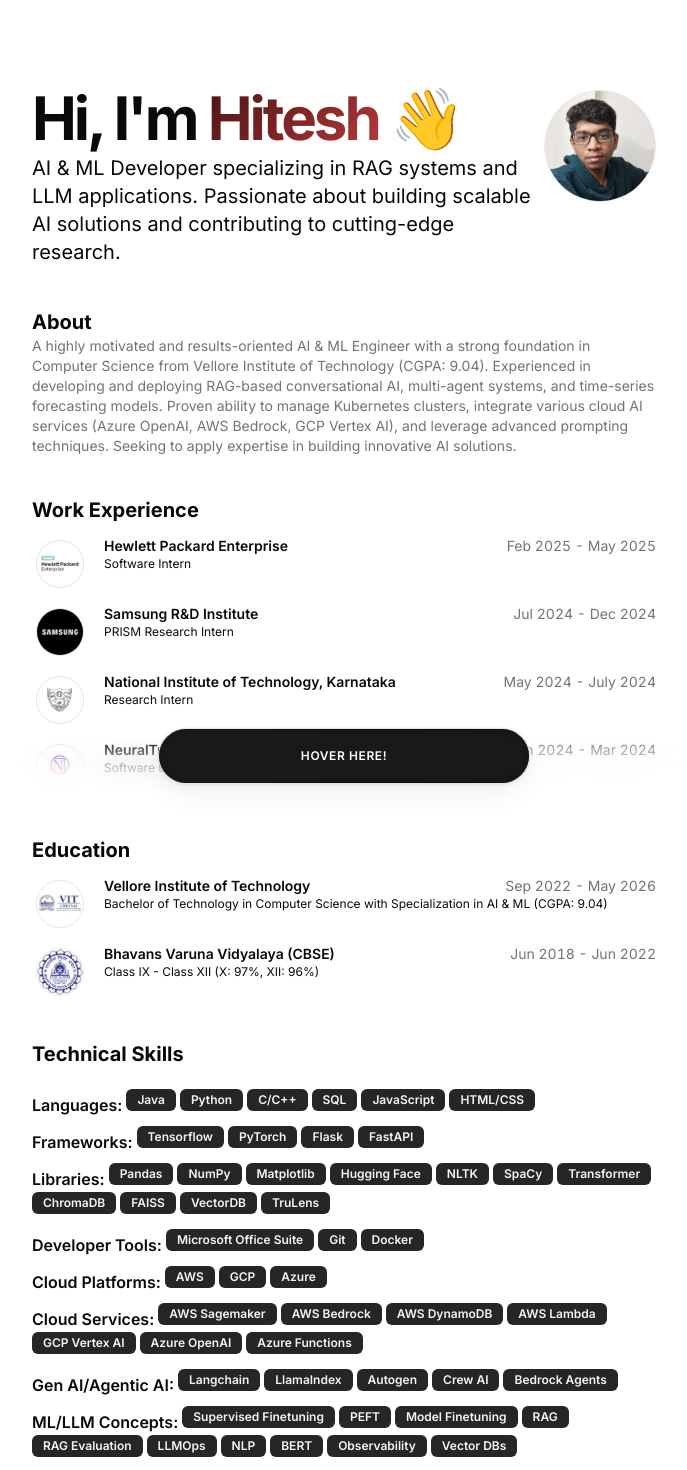
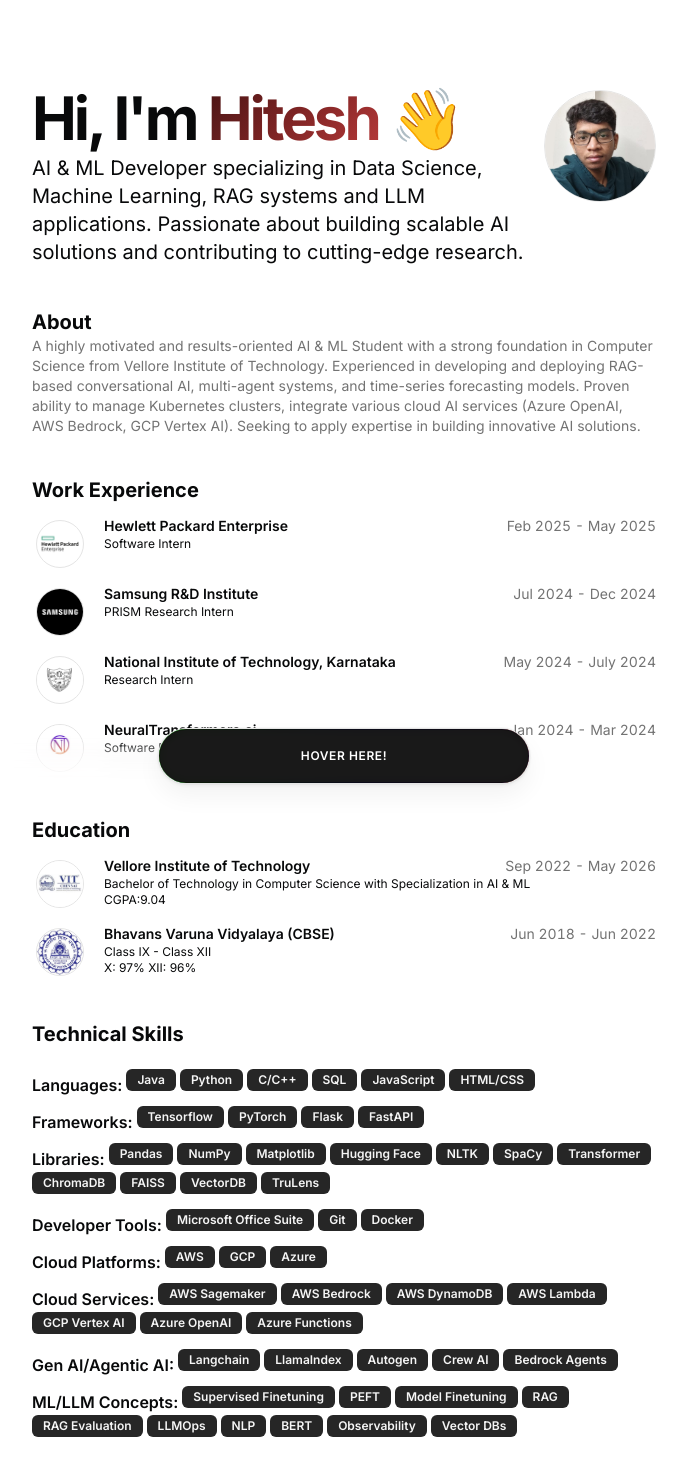
Before and after one commit to hiteshhhh007/Portfolio, a Next.js app: page / in a window 1280 px wide. Shown: the top 1470 px of the page, without its empty margins (296-983 px from the left). Built offline with nearby package versions, Linux system fonts and the light colour scheme.

Commit message:
minor fixes -->

```diff
--- a/src/components/resume-card.tsx
+++ b/src/components/resume-card.tsx
@@ -7,13 +7,13 @@
 import { motion } from "framer-motion";
 import { ChevronRightIcon } from "lucide-react";
 import Link from "next/link";
-import React from "react";
+import React from "react"; // Make sure React is imported
 
 interface ResumeCardProps {
   logoUrl: string;
   altText: string;
   title: string;
-  subtitle?: string;
+  subtitle?: string; // This prop receives the degree string
   href?: string;
   badges?: readonly string[];
   period: string;
@@ -84,14 +84,28 @@
                 {period}
               </div>
             </div>
-            {subtitle && <div className="font-sans text-xs">{subtitle}</div>}
+            {/* MODIFICATION START */}
+            {subtitle && (
+              <div className="font-sans text-xs">
+                {typeof subtitle === 'string' ? (
+                  subtitle.split('\n').map((line, index, arr) => (
+                    <React.Fragment key={index}>
+                      {line}
+                      {index < arr.length - 1 && <br />}
+                    </React.Fragment>
+                  ))
+                ) : (
+                  subtitle // Fallback if subtitle is not a string (should not happen based on types)
+                )}
+              </div>
+            )}
+            {/* MODIFICATION END */}
           </CardHeader>
           {description && (
             <motion.div
               initial={{ opacity: 0, height: 0 }}
               animate={{
                 opacity: isExpanded ? 1 : 0,
-
                 height: isExpanded ? "auto" : 0,
               }}
               transition={{
--- a/src/data/resume.tsx
+++ b/src/data/resume.tsx
@@ -8,9 +8,9 @@
   location: "Chennai, India", // From PDF (VIT) / General location
   locationLink: "https://www.google.com/maps/place/chennai",
   description:
-    "AI & ML Developer specializing in RAG systems and LLM applications. Passionate about building scalable AI solutions and contributing to cutting-edge research.", // Updated description
+    "AI & ML Developer specializing in Data Science, Machine Learning, RAG systems and LLM applications. Passionate about building scalable AI solutions and contributing to cutting-edge research.", // Updated description
   summary: // Updated Summary - you can refine this further to be more narrative
-    "A highly motivated and results-oriented AI & ML Engineer with a strong foundation in Computer Science from Vellore Institute of Technology (CGPA: 9.04). Experienced in developing and deploying RAG-based conversational AI, multi-agent systems, and time-series forecasting models. Proven ability to manage Kubernetes clusters, integrate various cloud AI services (Azure OpenAI, AWS Bedrock, GCP Vertex AI), and leverage advanced prompting techniques. Seeking to apply expertise in building innovative AI solutions.",
+    "A highly motivated and results-oriented AI & ML Student with a strong foundation in Computer Science from Vellore Institute of Technology. Experienced in developing and deploying RAG-based conversational AI, multi-agent systems, and time-series forecasting models. Proven ability to manage Kubernetes clusters, integrate various cloud AI services (Azure OpenAI, AWS Bedrock, GCP Vertex AI). Seeking to apply expertise in building innovative AI solutions.",
   avatarUrl: "/me.jpg", // Keep or update if you have a new one
   skills: { // <--- THIS IS THE CORRECTED STRUCTURE
     "Languages": ["Java", "Python", "C/C++", "SQL", "JavaScript", "HTML/CSS"],
@@ -122,7 +122,7 @@
     {
       school: "Vellore Institute of Technology",
       href: "https://vit.ac.in/", // Main VIT link
-      degree: "Bachelor of Technology in Computer Science with Specialization in AI & ML (CGPA: 9.04)", // Combined from PDF
+      degree: "Bachelor of Technology in Computer Science with Specialization in AI & ML\nCGPA:9.04", // Combined from PDF
       logoUrl: "/vit-c.jpeg", // Assuming this is the VIT logo you have
       start: "Sep 2022", // From PDF
       end: "May 2026",   // From PDF
@@ -130,7 +130,7 @@
     {
       school: "Bhavans Varuna Vidyalaya (CBSE)",
       href: "https://www.bhavansvaruna.ac.in/", // Kept existing
-      degree: "Class IX - Class XII (X: 97%, XII: 96%)", // Combined from PDF
+      degree: "Class IX - Class XII\nX: 97% XII: 96%", // Combined from PDF
       logoUrl: "/bvv.jpeg", // Kept existing
       start: "Jun 2018", // From PDF
       end: "Jun 2022",   // From PDF
@@ -139,7 +139,7 @@
   ],
   projects: [ // Keeping existing projects as requested
     {
-    "title": "CNS-RAG",
+    "title": "RAG for Cryptography & Network Security",
     "href": "https://github.com/hiteshhhh007/CNS-RAG",
     "dates": "Jan 2024 - Present",
     "active": true,
@@ -167,7 +167,7 @@
   },
   {
     "title": "Zurvey",
-    "href": "https://github.com/hiteshhhh007/Zurvey",
+    "href": "https://github.com/hiteshhhh007/Zurvey-Team-Recursion",
     "dates": "Dec 2023 - Feb 2024",
     "active": true,
     "description": "An AI-powered platform to validate open-ended survey responses, ensuring data integrity. It employs a multi-agent system to detect issues like gibberish, AI-generated content, and irrelevance, aiming to reduce manual review time significantly.",
@@ -179,7 +179,7 @@
     "links": [
       {
         "type": "Source",
-        "href": "https://github.com/hiteshhhh007/Zurvey",
+        "href": "https://github.com/hiteshhhh007/Zurvey-Team-Recursion",
       }
     ],
     "image": "",
```
